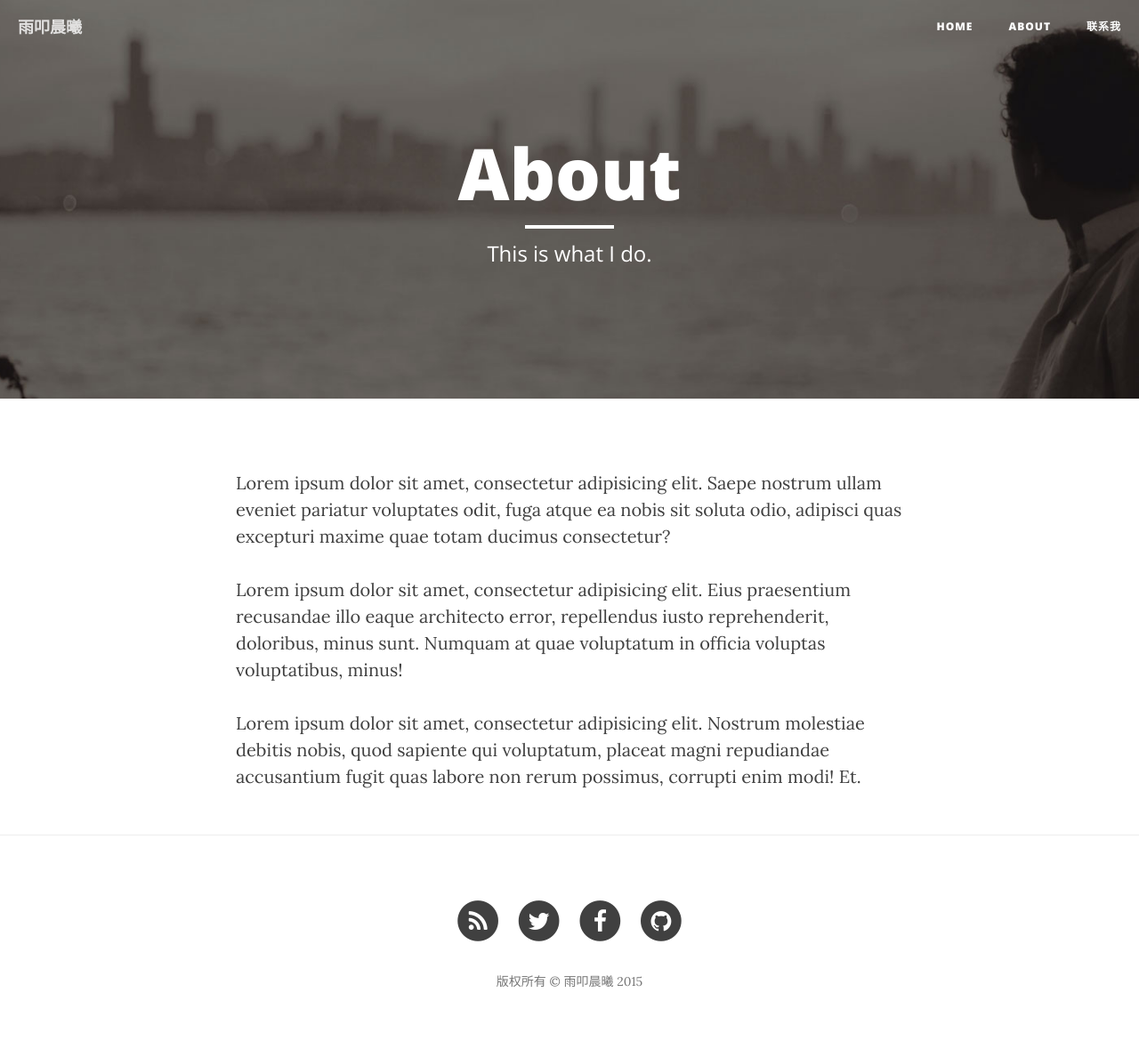
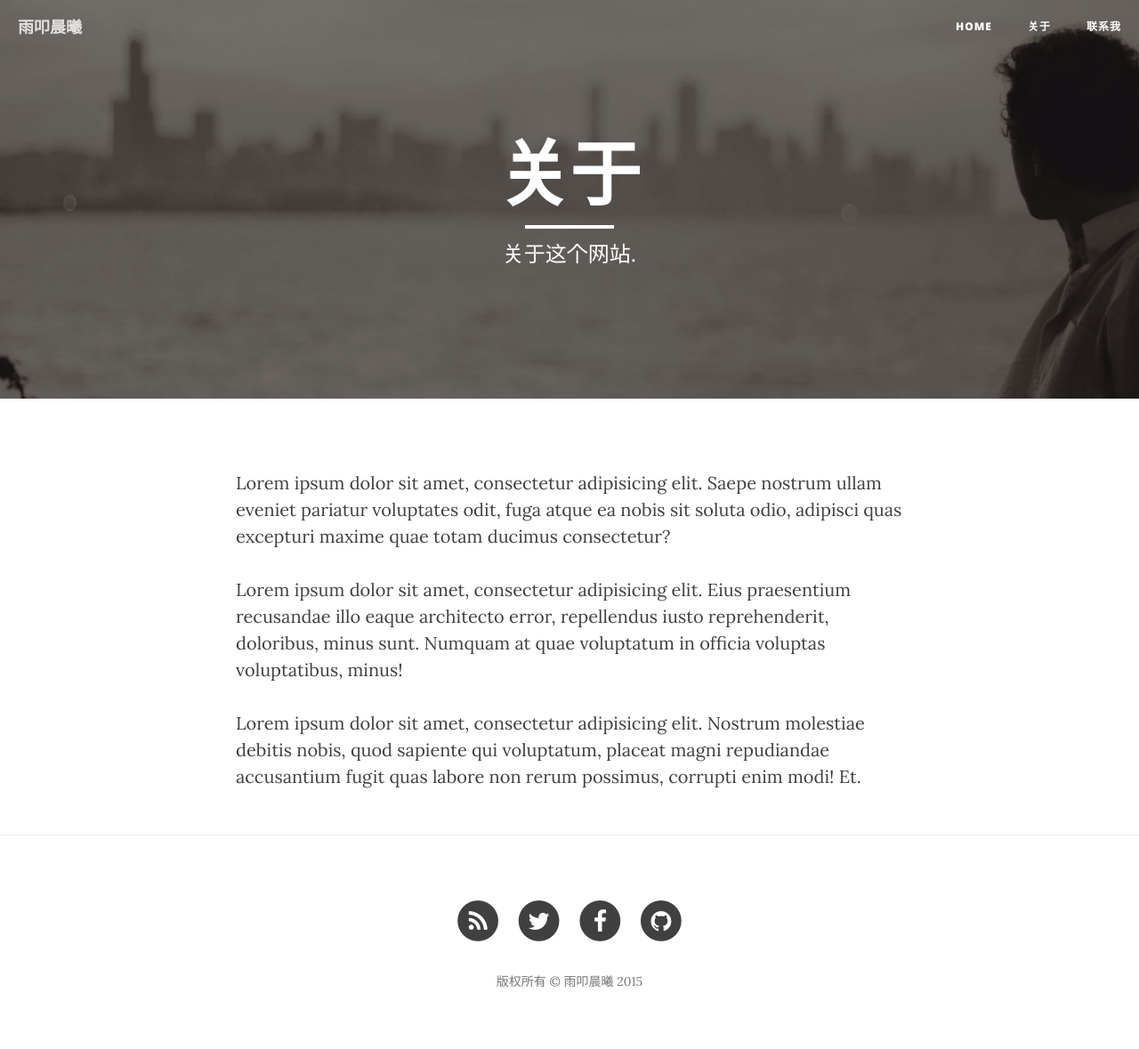
Before and after one commit to HENRY-M/info.mahuan, a Jekyll site: the page built from about.html, in a window 1280 px wide. Shown: the whole page at 89% size. Built offline with Jekyll 4.4.1, drawn with Linux system fonts in a browser that asks for light colours; nearby versions of some CDN libraries.

Commit message:
Update about.html

```diff
--- a/about.html
+++ b/about.html
@@ -1,7 +1,7 @@
 ---
 layout: page
-title: "About"
-description: "This is what I do."
+title: "关于"
+description: "关于这个网站."
 header-img: "img/about-bg.jpg"
 ---
 
```
